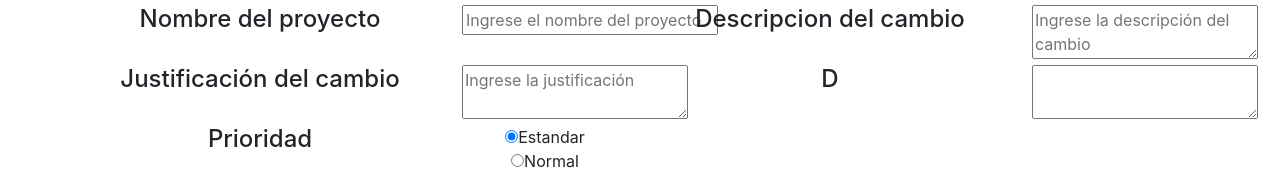
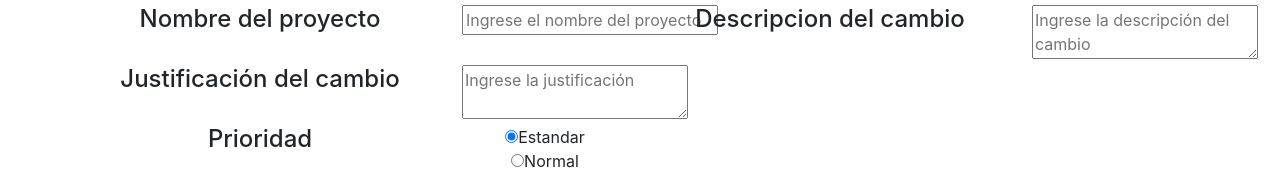
Before and after one commit to Jostero32/FormularioSolicitudCambio, a React (Create React App) app: page /inicio in a window 1280 px wide. Shown: the part 1112-1287 px from the top of the page. Built offline with nearby package versions, Linux system fonts and the light colour scheme.

Commit message:
Se quito un div que no importaba xd

```diff
--- a/src/paginas/inicio.jsx
+++ b/src/paginas/inicio.jsx
@@ -95,12 +95,7 @@ function Inicio() {
                         <div className='col-2'>
                             <textarea  id=""placeholder="Ingrese la justificación" onChange={(event) => setJustificacion(event.target.value)}></textarea>
                         </div>
-                        <div className='col-4'>
-                            <h4>D</h4>
-                        </div>
-                        <div className='col-2'>
-                            <textarea name="a" id=""></textarea>
-                        </div>
+
                     </div>
                     <div className='row'>
                         <div className='col-4'>
```
